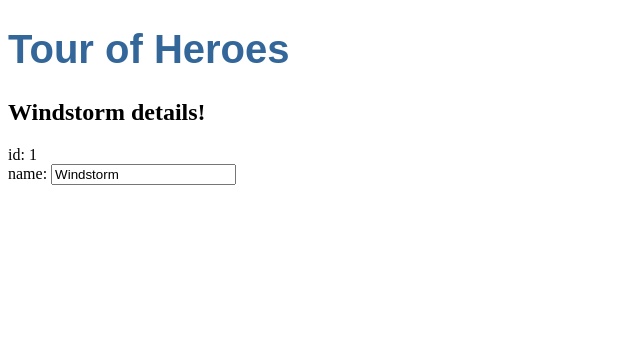
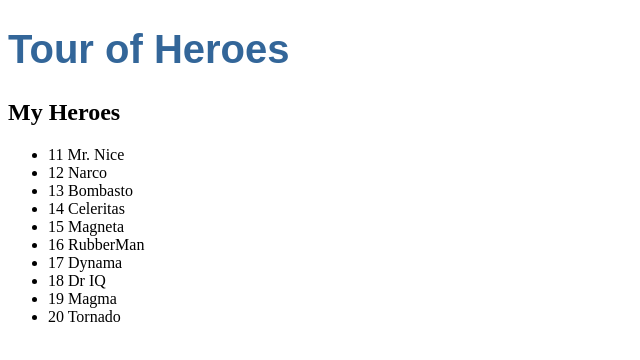
Before and after one commit to janeplural/tour-of-heroes, an Angular app: page / in a window 1280 px wide. Shown: the top 360 px of the page, without its empty margins (0-640 px from the left). Built offline with nearby package versions, Linux system fonts and the light colour scheme.

Commit message:
list heroes in HEROES array

```diff
--- a/src/app/app.component.ts
+++ b/src/app/app.component.ts
@@ -5,23 +5,34 @@
   name: string;
 }
 
+const HEROES: Hero[] = [
+  { id: 11, name: 'Mr. Nice' },
+  { id: 12, name: 'Narco' },
+  { id: 13, name: 'Bombasto' },
+  { id: 14, name: 'Celeritas' },
+  { id: 15, name: 'Magneta' },
+  { id: 16, name: 'RubberMan' },
+  { id: 17, name: 'Dynama' },
+  { id: 18, name: 'Dr IQ' },
+  { id: 19, name: 'Magma' },
+  { id: 20, name: 'Tornado' }
+];
+
 @Component({
   selector: 'app-root',
   templateUrl: './app.component.html',
   styleUrls: ['./app.component.css'],
   template: `
     <h1>{{title}}</h1>
-    <h2>{{hero.name}} details!</h2>
-    <div><label>id: </label>{{hero.id}}</div>
-    <div><label>name: </label>
-      <input [(ngModel)]="hero.name" placeholder="name">
-    </div>
+    <h2>My Heroes</h2>
+    <ul class="heroes">
+      <li *ngFor="let hero of heroes">
+        <span class="badge">{{hero.id}}</span> {{hero.name}}
+      </li>
+    </ul>
   `
 })
 export class AppComponent {
   title = 'Tour of Heroes';
-  hero: Hero = {
-    id: 1,
-    name: 'Windstorm'
-   };
+  heroes = HEROES;
 }
```
